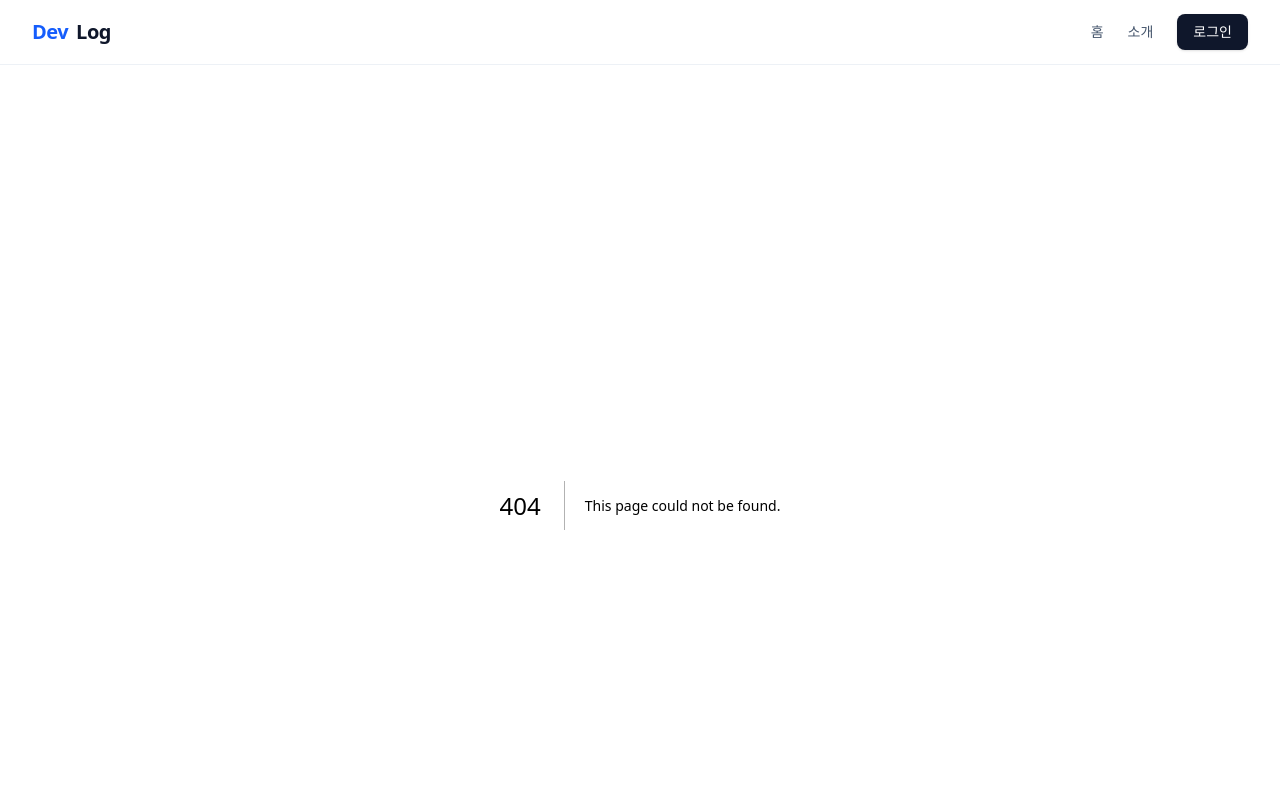
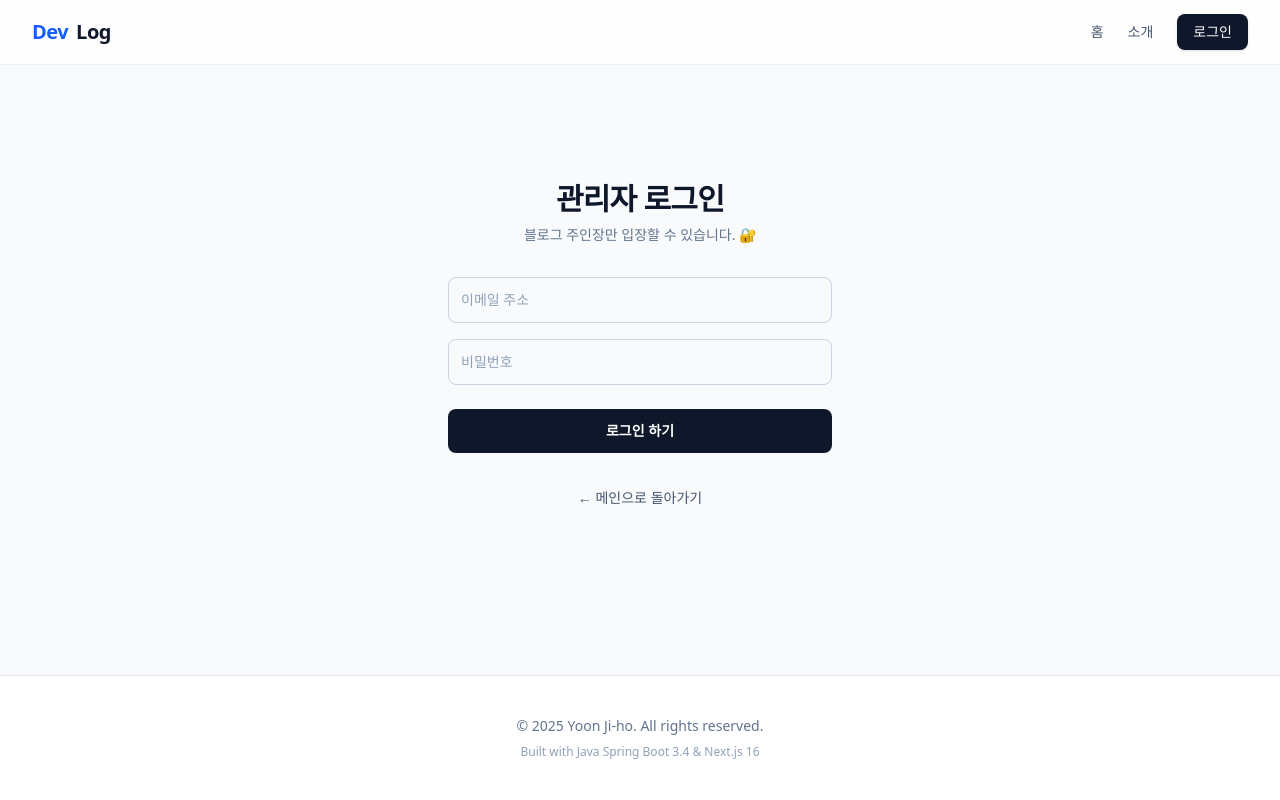
Before and after one commit to 7726/techblog, a Next.js app in the folder frontend/: page /login in a window 1280 px wide. Before the commit this address had no page. Shown: the top 800 px of the page. Built offline with nearby package versions, Linux system fonts and the light colour scheme; no server answers.

Commit message:
feat: 프론트 로그인 페이지 개발

```diff
--- /dev/null
+++ b/frontend/src/app/login/page.js
@@ -0,0 +1,126 @@
+'use client';
+
+import { useState } from 'react';
+import { useRouter } from 'next/navigation';
+import Link from 'next/link';
+import api from '@/lib/axios';
+
+export default function LoginPage() {
+  const router = useRouter();
+
+  // 입력 폼 상태 관리
+  const [formData, setFormData] = useState({
+    email: '',    // LoginRequest DTO 필드명 확인 필요 (email 혹은 username)
+    password: '',
+  });
+  const [error, setError] = useState('');
+  const [loading, setLoading] = useState(false);
+
+  // 입력값 변경 핸들러
+  const handleChange = (e) => {
+    const { name, value } = e.target;
+    setFormData((prev) => ({ ...prev, [name]: value }));
+  };
+
+  // 로그인 제출 핸들러
+  const handleSubmit = async (e) => {
+    e.preventDefault();
+    setError('');
+    setLoading(true);
+
+    try {
+      // 백엔드 로그인 API 호출 (PostController가 아니라 AuthController 확인 필요)
+      const response = await api.post('/auth/login', formData);
+
+      // 응답에서 토큰 추출 (LoginResponse 구조에 따라 다를 수 있음)
+      // 예: { accessToken: "...", tokenType: "Bearer" }
+      const { accessToken } = response.data;
+
+      if (!accessToken) {
+        throw new Error('토큰을 받아오지 못했습니다.');
+      }
+
+      // 로컬 스토리지에 토큰 저장
+      localStorage.setItem('accessToken', accessToken);
+
+      // 로그인 성공 시 메인으로 이동 (새로고침 효과를 위해 window.location 사용 가능)
+      window.location.href = '/';
+
+    } catch (err) {
+      console.error('로그인 에러:', err);
+      // 백엔드 에러 메시지가 있다면 보여주기
+      const msg = err.response?.data?.message || '로그인에 실패했습니다. 아이디와 비밀번호를 확인해주세요.';
+      setError(msg);
+    } finally {
+      setLoading(false);
+    }
+  };
+
+  return (
+    <div className="flex min-h-[60vh] flex-col items-center justify-center px-4">
+      <div className="w-full max-w-sm space-y-8">
+
+        {/* 헤더 */}
+        <div className="text-center space-y-2">
+          <h1 className="text-3xl font-bold tracking-tight text-slate-900">관리자 로그인</h1>
+          <p className="text-sm text-slate-500">
+            블로그 주인장만 입장할 수 있습니다. 🔐
+          </p>
+        </div>
+
+        {/* 로그인 폼 */}
+        <form className="space-y-6" onSubmit={handleSubmit}>
+          <div className="space-y-4">
+            <div>
+              <label htmlFor="email" className="sr-only">이메일</label>
+              <input
+                id="email"
+                name="email"
+                type="email" // 만약 username을 쓴다면 type="text"로 변경
+                required
+                className="relative block w-full rounded-lg border border-slate-300 px-3 py-3 text-slate-900 placeholder-slate-400 focus:z-10 focus:border-blue-500 focus:outline-none focus:ring-1 focus:ring-blue-500 sm:text-sm transition-colors"
+                placeholder="이메일 주소"
+                value={formData.email}
+                onChange={handleChange}
+              />
+            </div>
+            <div>
+              <label htmlFor="password" className="sr-only">비밀번호</label>
+              <input
+                id="password"
+                name="password"
+                type="password"
+                required
+                className="relative block w-full rounded-lg border border-slate-300 px-3 py-3 text-slate-900 placeholder-slate-400 focus:z-10 focus:border-blue-500 focus:outline-none focus:ring-1 focus:ring-blue-500 sm:text-sm transition-colors"
+                placeholder="비밀번호"
+                value={formData.password}
+                onChange={handleChange}
+              />
+            </div>
+          </div>
+
+          {/* 에러 메시지 */}
+          {error && (
+            <div className="text-sm text-red-500 text-center font-medium bg-red-50 p-2 rounded-md">
+              {error}
+            </div>
+          )}
+
+          <button
+            type="submit"
+            disabled={loading}
+            className="group relative flex w-full justify-center rounded-lg bg-slate-900 px-4 py-3 text-sm font-semibold text-white hover:bg-slate-800 focus:outline-none focus:ring-2 focus:ring-slate-500 focus:ring-offset-2 disabled:opacity-50 disabled:cursor-not-allowed transition-all"
+          >
+            {loading ? '로그인 중...' : '로그인 하기'}
+          </button>
+        </form>
+
+        <div className="text-center">
+          <Link href="/" className="text-sm font-medium text-slate-600 hover:text-slate-900">
+            ← 메인으로 돌아가기
+          </Link>
+        </div>
+      </div>
+    </div>
+  );
+}
--- /dev/null
+++ b/frontend/src/components/Header.js
@@ -0,0 +1,37 @@
+import "./globals.css";
+import Header from "@/components/Header"; // 👈 새로 만든 헤더 임포트
+
+export const metadata = {
+  title: "TechBlog | 윤지호",
+  description: "Spring Boot & Next.js 16 기반 기술 블로그",
+};
+
+export default function RootLayout({ children }) {
+  return (
+    <html lang="ko">
+      <body className="flex flex-col min-h-screen text-slate-800 antialiased selection:bg-blue-100 selection:text-blue-700">
+
+        {/* 클라이언트 컴포넌트로 분리된 헤더 사용 */}
+        <Header />
+
+        {/* 메인 콘텐츠 */}
+        <main className="flex-1 w-full max-w-5xl mx-auto px-4 py-10 md:px-8">
+          {children}
+        </main>
+
+        {/* 푸터 */}
+        <footer className="border-t border-slate-200 bg-white py-10 mt-auto">
+          <div className="container mx-auto px-4 text-center">
+            <p className="text-sm text-slate-500">
+              &copy; {new Date().getFullYear()} Yoon Ji-ho. All rights reserved.
+            </p>
+            <p className="mt-2 text-xs text-slate-400">
+              Built with Java Spring Boot 3.4 & Next.js 16
+            </p>
+          </div>
+        </footer>
+
+      </body>
+    </html>
+  );
+}
```
